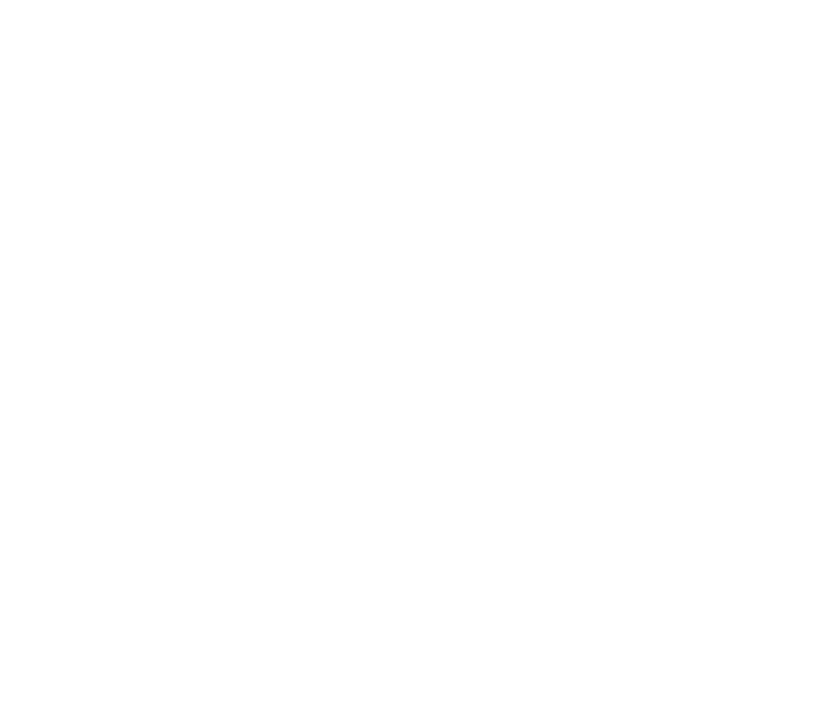
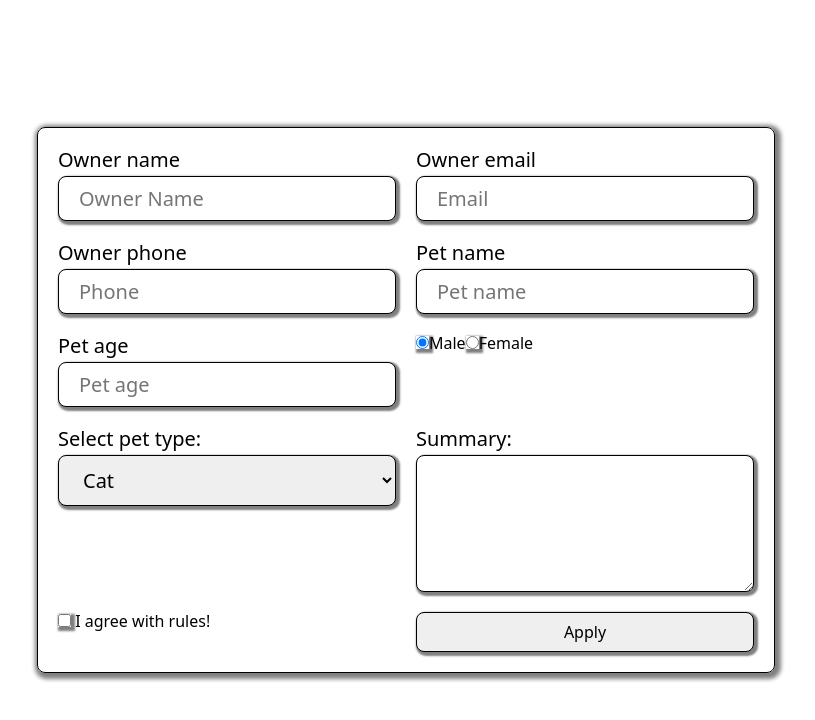
Before and after one commit to KaidoDragnil/TrainReact, a React (Vite) app: page / in a window 1280 px wide. Shown: the top 720 px of the page, without its empty margins (234-1049 px from the left). Built offline with nearby package versions, Linux system fonts and the light colour scheme.

Commit message:
Form styling

```diff
--- a/src/App.jsx
+++ b/src/App.jsx
@@ -1,14 +1,9 @@
-import ControlledForm from './Components/Forms/ControlledForm';
-import UncontrolledForm from './Components/Forms/UncontrolledForm';
-import Game1 from './Components/Game1/Game1';
-import UseIdExample from './Components/UseIdExample/UseIdExample';
+import ApplyForm from './Components/Forms/ApplyForm';
 
 const App = () => {
   return (
     <>
-      {/* <div style={{ margin: '20px 30px' }}>Hello World</div>
-      <Game1 /> */}
-      {/* <UncontrolledForm register={register} /> */}
+      <ApplyForm />
     </>
   );
 };
--- /dev/null
+++ b/src/Components/Forms/ApplyForm.jsx
@@ -0,0 +1,83 @@
+import { Formik, Form, Field } from 'formik';
+import s from './Forms.module.css';
+
+const ApplyForm = () => {
+  const handleSubmit = (values, options) => {
+    console.log(values);
+    options.resetForm();
+  };
+  const initialValues = {
+    ownerName: '',
+    ownerEmail: '',
+    ownerPhone: '',
+    petName: '',
+    petAge: '',
+    petGender: 'male',
+    summary: '',
+    type: 'cat',
+    agree: false,
+  };
+  return (
+    <div className={s.formWrapper}>
+      <Formik initialValues={initialValues} onSubmit={handleSubmit}>
+        <Form>
+          <label>
+            <span>Owner name</span>
+            <Field name="ownerName" placeholder="Owner Name" />
+          </label>
+          <label>
+            <span>Owner email</span>
+            <Field name="ownerEmail" type="email" placeholder="Email" />
+          </label>
+          <label>
+            <span>Owner phone</span>
+            <Field name="ownerPhone" placeholder="Phone" />
+          </label>
+          <label>
+            <span>Pet name</span>
+            <Field name="petName" placeholder="Pet name" />
+          </label>
+          <label>
+            <span>Pet age</span>
+            <Field name="petAge" type="number" placeholder="Pet age" />
+          </label>
+          <div>
+            <label>
+              <Field name="petGender" type="radio" value="male" />
+              Male
+            </label>
+            <label>
+              <Field name="petGender" type="radio" value="female" />
+              Female
+            </label>
+          </div>
+          <label>
+            <span>Select pet type:</span>
+            <Field name="type" as="select">
+              <option value="cat">Cat</option>
+              <option value="dog">Dog</option>
+              <option value="crocodile">Crocodile</option>
+              <option value="python">Python</option>
+              <option value="racoon">Racoon</option>
+              <option value="elephant">Elephant</option>
+              <option value="rat">Rat</option>
+            </Field>
+          </label>
+          <label>
+            <span>Summary:</span>
+            <Field name="summary" as="textarea" rows={5} />
+          </label>
+          <div>
+            <label>
+              <Field name="agree" type="checkbox" /> I agree with rules!
+            </label>
+          </div>
+
+          <button type="submit">Apply</button>
+        </Form>
+      </Formik>
+    </div>
+  );
+};
+
+export default ApplyForm;
--- a/src/Components/Forms/Forms.module.css
+++ b/src/Components/Forms/Forms.module.css
@@ -4,8 +4,48 @@
   justify-content: center;
   min-height: 100vh;
   gap: 10px;
+  form {
+    display: grid;
+    /* flex-direction: column; */
+    grid-template-columns: repeat(2, 1fr);
+    gap: 20px;
+    padding: 20px;
+    border: 1px solid black;
+    border-radius: 8px;
+    box-shadow: 2px 2px 4px 4px grey;
+
+    > label {
+      display: flex;
+      flex-direction: column;
+      gap: 5px;
+      span {
+        font-size: 20px;
+      }
+    }
+    input,
+    select,
+    textarea {
+      padding: 10px 20px;
+      border-radius: 8px;
+      box-shadow: 2px 2px 2px 2px grey;
+      border: 1px solid black;
+      outline: none;
+      font-size: 20px;
+    }
+    button {
+      padding: 10px 20px;
+      border-radius: 8px;
+      box-shadow: 2px 2px 2px 2px grey;
+      border: 1px solid black;
+      cursor: pointer;
+      transition: all 0.4s ease-in-out;
+      &hover {
+        background-color: lightcyan;
+      }
+    }
+  }
 }
-.form {
+/* .form {
   display: flex;
   flex-direction: column;
   gap: 5px;
@@ -13,8 +53,8 @@
   border: 1px solid black;
   border-radius: 8px;
   box-shadow: 2px 2px 4px 4px grey;
-}
-.button {
+} */
+/* .button {
   padding: 10px 20px;
   border-radius: 8px;
   box-shadow: 2px 2px 2px 2px grey;
@@ -24,20 +64,21 @@
   &hover {
     background-color: lightcyan;
   }
-}
-.input {
+} */
+
+/* .label {
+  display: flex;
+  flex-direction: column;
+  gap: 5px;
+  span {
+    font-size: 20px;
+  }
+} */
+/* .input {
   padding: 10px 20px;
   border-radius: 8px;
   box-shadow: 2px 2px 2px 2px grey;
   border: 1px solid black;
   outline: none;
   font-size: 20px;
-}
-.label {
-  display: flex;
-  flex-direction: column;
-  gap: 5px;
-  span {
-    font-size: 20px;
-  }
-}
+} */
```
Also changed, not shown: src/Components/Forms/RegisterFormikForm.jsx (added, +39 -0 lines).
